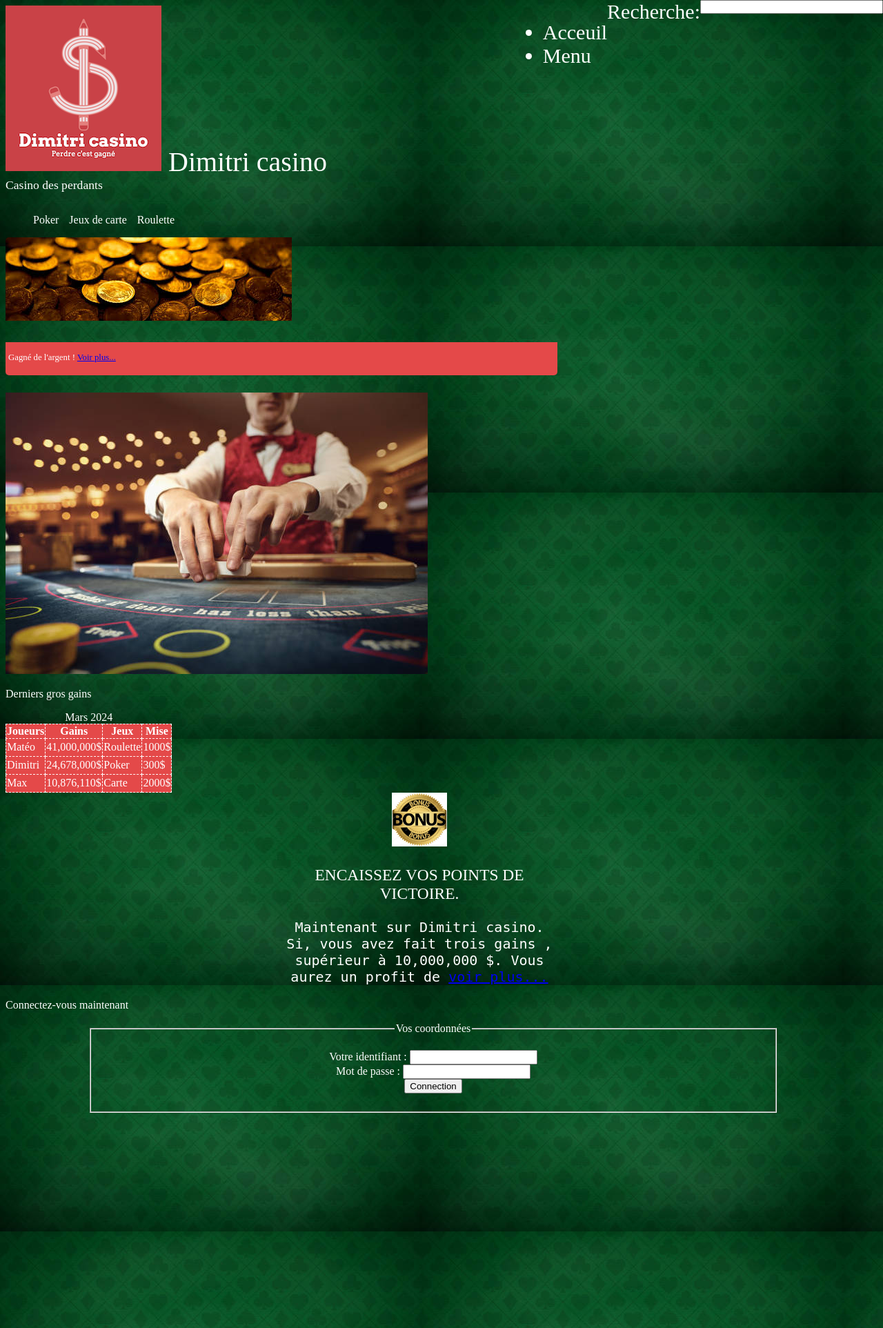
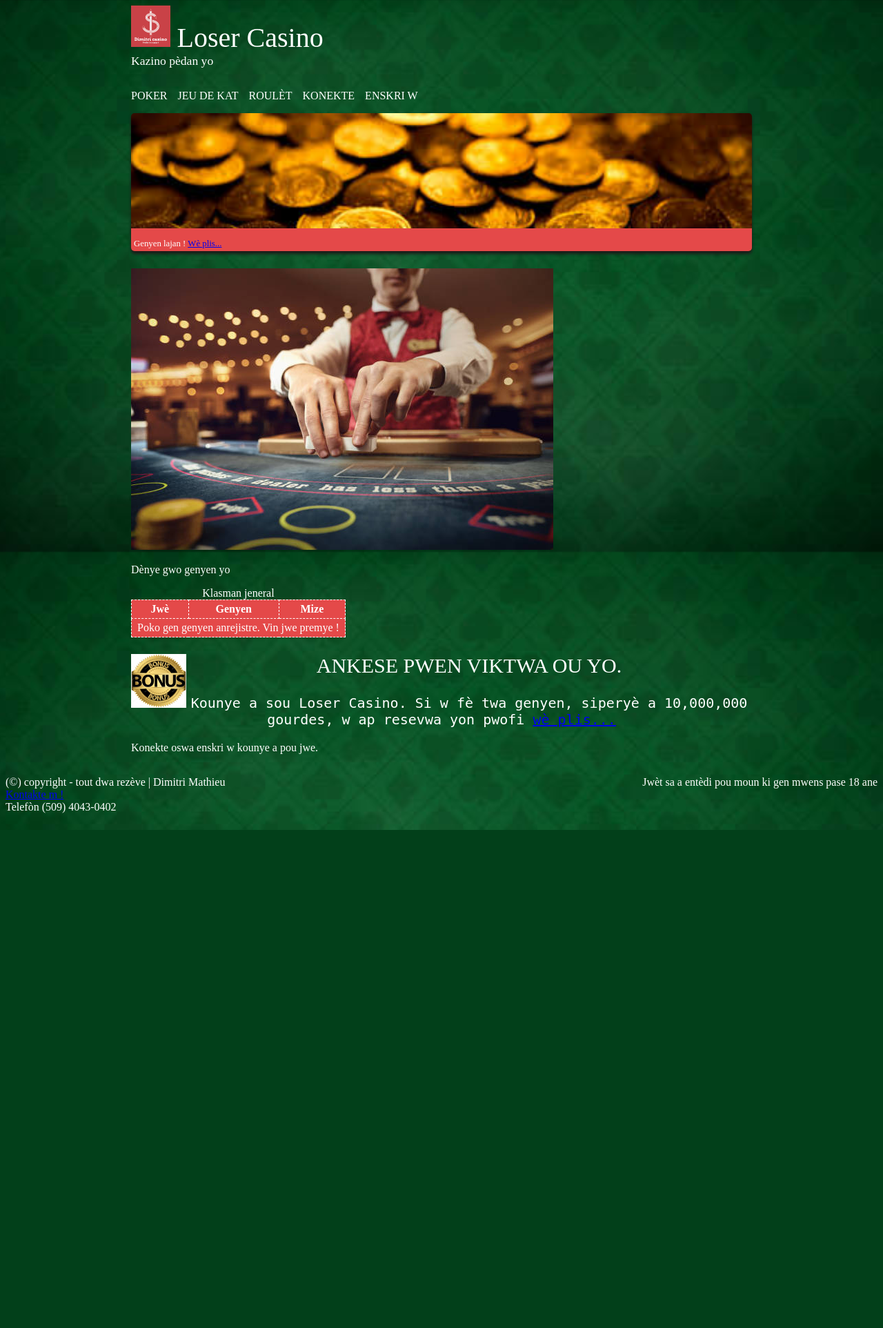
Before and after one commit to devdimitri7/Losers-Casino, a PHP site: page /casino.php in a window 1280 px wide. Shown: the top 1925 px of the page at 69% size. After the commit the page ends 1203 px from the top, so only its background shows below. Run offline with PHP 8.4, Linux system fonts and the light colour scheme; data that the repository does not hold is empty.

Commit message:
Merge loser_casino_v2 into Loser_casino: DB-backed accounts and balances
Replaces session-only play with real user accounts (password_hash),
MySQL-backed balances/bets/transactions, and transactional bet
resolution (SELECT ... FOR UPDATE) to prevent double-spend races.
Also fixes a broken background-image reference in casino.css and an
ordering bug where session_start() ran before config.php's session
hardening flags were applied.

Playing now requires registering/logging in (roulette.php redirects
anonymous visitors to login.php).

Co-Authored-By: Claude Sonnet 5 <noreply@anthropic.com>

```diff
--- a/Loser_casino/casino.css
+++ b/Loser_casino/casino.css
@@ -1,85 +1,92 @@
-#bloc_de_page
-{
-	width: 800px;
+#bloc_de_page {
+	max-width: 900px;
+	margin: 0 auto;
 }
-section h1, nav a
-{
+
+section h1, section h2, nav a {
 	font-family: Dayrom, serif;
 	font-weight: normal;
 	text-transform: uppercase;
 }
-#titre
-{
+
+#titre {
 	display: flex;
 	flex-direction: column;
 }
-#logo
-{
+
+#logo {
 	display: flex;
 	flex-direction: row;
 	align-items: baseline;
 }
-#logo img
-{
-	display: flex;
-	flex-direction: row;
-	align-items: baseline;
+
+#logo img {
+	max-height: 60px;
+	width: auto;
 }
-header h1
-{
+
+header h1 {
 	font-family: serif;
 	font-size: 2.5em;
 	font-weight: normal;
 	margin: 0 0 0 10px;
 	color: white;
 }
-header h2
-{
+
+header h2 {
 	font-family: Dayrom, serif;
 	font-size: 1.1em;
 	margin-top: 0px;
 	font-weight: normal;
 	color: white;
 }
-nav ul
-{
+
+nav ul {
 	list-style-type: none;
 	display: flex;
 	position: relative;
 	right: 0px;
 	top: 0px;
 	color: white;
+	padding: 0;
 }
-nav li
-{
+
+nav li {
 	margin-right: 15px;
 }
-nav a:hover
-{
+
+nav a {
+	color: white;
+	text-decoration: none;
+}
+
+nav a:hover {
 	color: #760001;
 	border-bottom: 3px solid #760001;
 }
-aside
-{
+
+aside {
 	background-image: url("cfond.jpeg") no-repeat;
+	background-size: cover;
 }
 
-#barnierre1
-{
+#barnierre1 {
 	margin-top: 15px;
 	height: 200px;
 	border-radius: 5px;
 	background: url("lajan.jpeg") no-repeat;
+	background-size: cover;
 	position: relative;
-	box-shadow: 0px 4px 4px #1cla19;
+	box-shadow: 0px 4px 4px #1c1a19;
 	margin-bottom: 25px;
 }
-#descrip
-{
+
+#descrip {
 	position: absolute;
 	bottom: 0;
 	border-radius: 0px 0px 5px 5px;
-	width: 99.5%;
+	width: 100%;
+	box-sizing: border-box;
 	height: 33px;
 	padding-top: 15px;
 	padding-left: 4px;
@@ -87,69 +94,91 @@ aside
 	color: white;
 	font-size: 0.8em;
 }
-th,td
-{
+
+th, td {
 	border: 1px dashed white;
+	padding: 4px 8px;
+}
 
-}
-table
-{
+table {
 	border-collapse: collapse;
-	width: 100px;
-	height: 100px;
+	width: auto;
 	color: white;
 	background-color: #E44949;
+}
 
-
-}
-article
-{
+article {
 	text-align: center;
 	font-family: monospace;
 	font-size: 20px;
-	margin-left: 400px;
 	color: white;
 }
-.bonus
-{
+
+.bonus {
 	width: 80px;
 	height: 78px;
-	float: left top;
+	float: left;
+}
 
-}
-#barre
-{
+#barre {
 	display: flex;
+	align-items: center;
+	gap: 10px;
 	position: absolute;
-	top: 0px;
-	right: 0px;
-	font-size: 30px;
+	top: 10px;
+	right: 10px;
+	font-size: 1em;
 	color: white;
 }
-.rech
-{
+
+#barre ul {
+	list-style-type: none;
+	display: flex;
+	gap: 10px;
+	padding: 0;
+	margin: 0;
+}
+
+.rech {
 	height: 20px;
 	color: black;
 }
-body
-{
-	background-image: url(cfond.jpeg) ;
+
+body {
+	background-image: url("cfond.jpeg");
 	background-attachment: fixed;
+	background-size: cover;
 }
-#konekte
-{
-	width: 1000px;
-	height: 1000px;
+
+#konekte {
+	max-width: 400px;
+	margin: 0 auto;
 	text-align: center;
-	margin-left: 120px;
 	color: white;
 }
-p
-{
+
+p {
 	color: white;
 }
-#bat
-{
+
+.msg-erreur {
+	color: #ffb3b3;
+	font-weight: bold;
+}
+
+#bat {
 	display: flex;
 	justify-content: space-between;
+	flex-wrap: wrap;
+	gap: 20px;
 }
+
+#konekte a {
+	color: #ffd6d6;
+}
+
+#konekte label {
+	display: inline-block;
+	min-width: 110px;
+	text-align: left;
+}
--- a/Loser_casino/casino.php
+++ b/Loser_casino/casino.php
@@ -1,137 +1,109 @@
-<!Doctype html>
-	<html>
+<?php
+require_once __DIR__ . '/includes/db.php';
+session_start();
+
+$db = getDb();
+$topWins = $db->query(
+    'SELECT u.username, b.gain, b.mise, b.created_at
+     FROM bets b JOIN users u ON u.id = b.user_id
+     ORDER BY b.gain DESC LIMIT 3'
+)->fetchAll();
+
+$estKonekte = !empty($_SESSION['user_id']);
+?>
+<!DOCTYPE html>
+<html lang="ht">
 <head>
     <meta charset="utf-8" />
+    <meta name="viewport" content="width=device-width, initial-scale=1" />
     <link rel="stylesheet" href="casino.css" />
-
-		<title>Le casino</title>
+    <title>Loser Casino</title>
 </head>
-
-
-	<Body>
-		<div id="bloc_de_page" >
+<body>
+<div id="bloc_de_page">
     <header>
         <div id="titre">
             <div id="logo">
-						<img src="casino12.jpg" alt="casino" />
-				<h1>Dimitri casino</h1>
+                <img src="casino12.jpg" alt="Logo Loser Casino" />
+                <h1>Loser Casino</h1>
             </div>
-				<h2>Casino des perdants</h2>
+            <h2>Kazino pèdan yo</h2>
         </div>
         <nav>
             <ul>
-			    		<li href="#">Poker</li>
-			    		<li href="#">Jeux de carte</li>
-			    		<li href="#">Roulette</li>
+                <li><a href="#">Poker</a></li>
+                <li><a href="#">Jeu de kat</a></li>
+                <li><a href="roulette.php">Roulèt</a></li>
+                <?php if ($estKonekte): ?>
+                    <li><a href="logout.php">Dekonekte</a></li>
+                <?php else: ?>
+                    <li><a href="login.php">Konekte</a></li>
+                    <li><a href="register.php">Enskri w</a></li>
+                <?php endif; ?>
             </ul>
         </nav>
     </header>
-			<div id="barnierre1" >
+
+    <div id="barnierre1">
         <div id="descrip">
-					Gagné de l'argent !
-					<a href="#" class="loto">Voir plus...</a>
+            Genyen lajan !
+            <a href="roulette.php" class="loto">Wè plis...</a>
         </div>
     </div>
-		<div id="barre" >
-			<ul>
-				<li href="#">Acceuil</li>
-				<li href="#">Menu</li>
-			</ul>
-			<label for="recherche">Recherche</label> : <input type="search" name="recherche"  id="recherche" rows="10" cols="10" size="30" class="rech"/>
-		</div>
-
 
     <section>
-			<aside><img src="bol.jpeg" alt="" class="bol"/>
-				<p>Derniers gros gains</p>
+        <aside>
+            <img src="bol.jpeg" alt="" class="bol" />
+            <p>Dènye gwo genyen yo</p>
             <table>
-					<caption>Mars 2024</caption>
+                <caption>Klasman jeneral</caption>
                 <thead>
-					  <tr>
-						 <th>Joueurs</th>
-						 <th>Gains</th>
-						 <th>Jeux</th>
-						 <th>Mise</th>
-					  </tr>
+                    <tr><th>Jwè</th><th>Genyen</th><th>Mize</th></tr>
                 </thead>
                 <tbody>
+                    <?php if ($topWins): ?>
+                        <?php foreach ($topWins as $w): ?>
                             <tr>
-						   <td>Matéo</td>
-						   <td>41,000,000$</td>
-						   <td>Roulette</td>
-						   <td>1000$</td>
+                                <td><?php echo htmlspecialchars($w['username'], ENT_QUOTES, 'UTF-8'); ?></td>
+                                <td><?php echo number_format($w['gain'], 2); ?> G</td>
+                                <td><?php echo number_format($w['mise'], 2); ?> G</td>
                             </tr>
-						<tr>
-							<td>Dimitri</td>
-							<td>24,678,000$</td>
-							<td>Poker</td>
-							<td>300$</td>
-						</tr>
-						<tr>
-							<td>Max</td>
-							<td>10,876,110$</td>
-							<td>Carte</td>
-							<td>2000$</td>
-						</tr>
+                        <?php endforeach; ?>
+                    <?php else: ?>
+                        <tr><td colspan="3">Poko gen genyen anrejistre. Vin jwe premye !</td></tr>
+                    <?php endif; ?>
                 </tbody>
-
             </table>
         </aside>
+
         <article>
-				<img src="bonus.jpeg" class="bonus" alt='' />
-				<h1>Encaissez vos points de victoire.</h1>
-				<p>Maintenant sur Dimitri casino. Si, vous avez fait trois gains , supérieur à 10,000,000 $. Vous aurez un profit de <a href="#" >voir plus...</a></p>
+            <img src="bonus.jpeg" class="bonus" alt="Bonus" />
+            <h2>Ankese pwen viktwa ou yo.</h2>
+            <p>
+                Kounye a sou Loser Casino. Si w fè twa genyen, siperyè a 10,000,000 gourdes,
+                w ap resevwa yon pwofi <a href="#">wè plis...</a>
+            </p>
         </article>
     </section>
 
-		<p>Connectez-vous maintenant</p>
-		<form method="post" action="valide.php" >
-
-				<div id="konekte">
-					<fieldset>
-				       <legend>Vos coordonnées</legend>
-				       <p> <label for="identifiant">Votre identifiant</label> : <input type="text" name="identifiant" id="identifiant" /><br />
-				       <label for="password" >Mot de passe</label> : <input type="password" name="password" id="password" /><br />
-
-				       <input type="button" value="Connection" /></p>
-				    </fieldset>
+    <?php if (!$estKonekte): ?>
+        <p>Konekte oswa enskri w kounye a pou jwe.</p>
+    <?php endif; ?>
 </div>
 
-
-
-
-
-
-
-
-	</Body>
 <footer>
     <div id="bat">
         <div id="enfo">
-				<p>(©)copyright-tous droits réservés | Dimitri Mathieu<br />
-					<a href="#"> Contactez moi !</a><br />
-				Téléphone (509) 4043-0402</p>
-			</div>
-			<div id="pro">
-			<h1>À propos de créateur</h1>
-			<p>Pour tous infos cliquez <a href="#">ici</a></p>
-			<h2>Derniers article de la semaine</h2>
-			<a href="#">Le bonus</a><br />
-			<a href="#">le nouveau jeux</a>
-
+            <p>
+                (©) copyright - tout dwa rezève | Dimitri Mathieu<br />
+                <a href="#">Kontakte m !</a><br />
+                Telefòn (509) 4043-0402
+            </p>
         </div>
         <div id="je">
-	        	<p>ce jeux est interdit aux moins de 18 ans<br />
-	        		Salut à vous amateur de jeux !
-	        	Inscrivez-vous</p>
-
-
-
-
+            <p>Jwèt sa a entèdi pou moun ki gen mwens pase 18 ane</p>
         </div>
     </div>
 </footer>
-
-
-
+</body>
 </html>
--- /dev/null
+++ b/Loser_casino/config.php
@@ -0,0 +1,21 @@
+<?php
+/**
+ * Konfigirasyon aplikasyon an.
+ * Pi bon pratik: mete valè sansib yo (modpas DB, elt.) nan varyab anviwònman
+ * (.env oswa konfig sèvè a), pa dirèkteman nan kòd la ki nan Git.
+ */
+
+define('DB_HOST', getenv('DB_HOST') ?: '127.0.0.1');
+define('DB_NAME', getenv('DB_NAME') ?: 'loser_casino');
+define('DB_USER', getenv('DB_USER') ?: 'root');
+define('DB_PASS', getenv('DB_PASS') ?: '');
+
+// Fòse sesyon yo sekirize (kouki sesyon pa aksesib pa JavaScript, elt.)
+ini_set('session.cookie_httponly', 1);
+ini_set('session.use_strict_mode', 1);
+if (!empty($_SERVER['HTTPS'])) {
+    ini_set('session.cookie_secure', 1);
+}
+
+error_reporting(E_ALL);
+ini_set('display_errors', getenv('APP_DEBUG') === 'true' ? '1' : '0');
--- /dev/null
+++ b/Loser_casino/includes/db.php
@@ -0,0 +1,24 @@
+<?php
+require_once __DIR__ . '/../config.php';
+
+function getDb(): PDO
+{
+    static $pdo = null;
+    if ($pdo === null) {
+        $dsn = 'mysql:host=' . DB_HOST . ';dbname=' . DB_NAME . ';charset=utf8mb4';
+        $pdo = new PDO($dsn, DB_USER, DB_PASS, [
+            PDO::ATTR_ERRMODE => PDO::ERRMODE_EXCEPTION,
+            PDO::ATTR_DEFAULT_FETCH_MODE => PDO::FETCH_ASSOC,
+            PDO::ATTR_EMULATE_PREPARES => false,
+        ]);
+    }
+    return $pdo;
+}
+
+function requireLogin(): void
+{
+    if (empty($_SESSION['user_id'])) {
+        header('Location: login.php');
+        exit;
+    }
+}
--- /dev/null
+++ b/Loser_casino/logout.php
@@ -0,0 +1,6 @@
+<?php
+session_start();
+session_unset();
+session_destroy();
+header('Location: casino.php');
+exit;
```
Also changed, not shown: Loser_casino/db.sql (added, +39 -0 lines), Loser_casino/login.php (added, +67 -0 lines), Loser_casino/register.php (added, +73 -0 lines), Loser_casino/roulette.php (+92 -47 lines), Loser_casino/README.md (added). Lines whose indentation alone changed are shown as unchanged.
